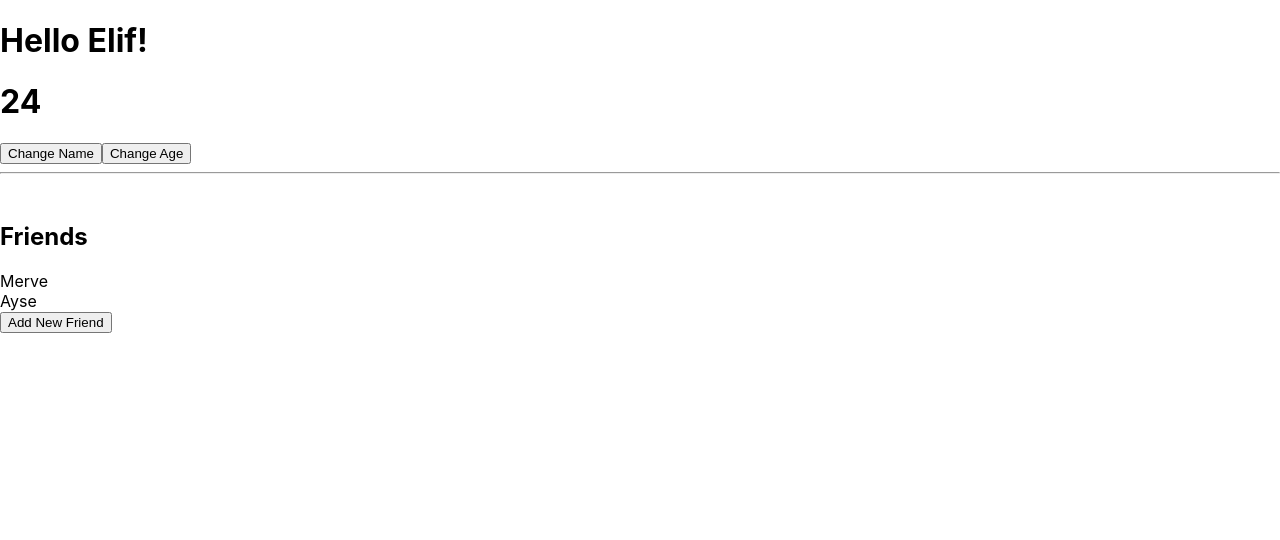
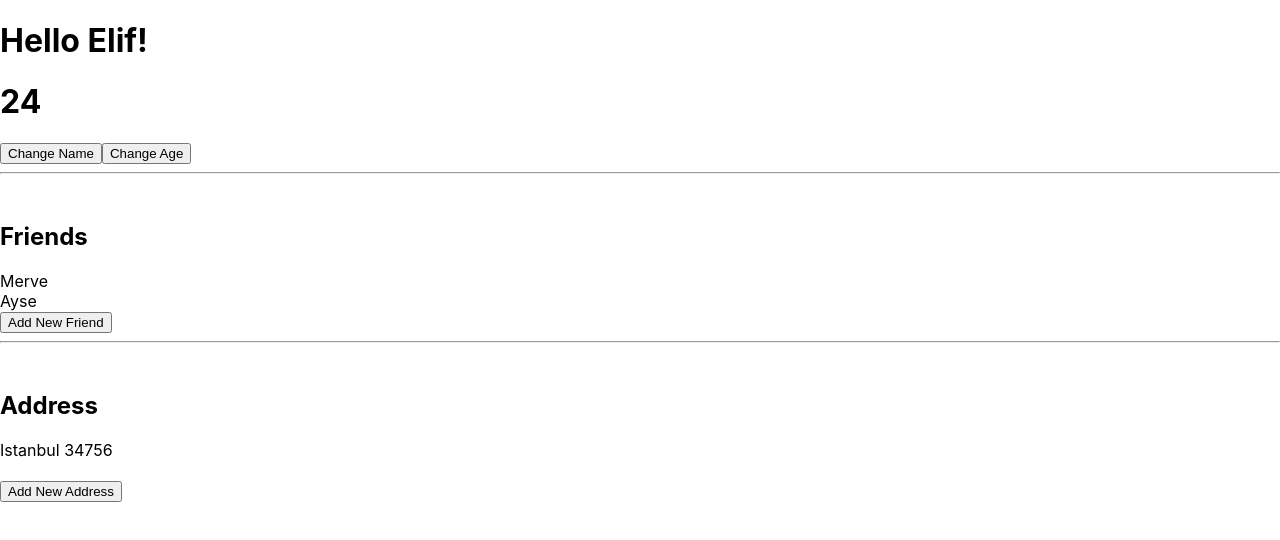
Before and after one commit to elifsirinx/states, a React (Create React App) app: page / in a window 1280 px wide. Shown: the top 540 px of the page. Built offline with nearby package versions, Linux system fonts and the light colour scheme.

Commit message:
Object states

```diff
--- a/src/App.js
+++ b/src/App.js
@@ -18,14 +18,20 @@ import { useState } from "react";
  * Mesela aşağıdaki gibi friends arrayine yeni bir eleman eklerken ...friends vererek daha sonra eklenen eleman
  * yazılmalıdır.Atama yapılırken arrayName... kısmı array içindeki önceki değerlerin korunmasını sağlar.
  *
+ * Statelerde obje atama işlemi yaparken ...address.title kısmını kullandık. Bu şekilde kullandığımız zaman title
+ * kısmını defaulttaki değerden alır. Diğer alanlar için default almak istersek bu şekilde alabiliriz.
+ * ...objectName.fieldName. Bütün alanları güncelleyeceksek bu kısma ihtiyacımız olamayacaktır.
+ *
  */
 
 function App() {
   //const [StateName, StateChangedFunctionName] = useState('defaultValue');
   const [name, setName] = useState("Elif");
   const [age, setAge] = useState("24");
-  //Array states
+  //Array state
   const [friends, setFriens] = useState(["Merve", "Ayse"]);
+  //Object state
+  const [address, setAddress] = useState({ title: "Istanbul", zip: 34756 });
 
   console.log(age, name);
 
@@ -48,6 +54,21 @@ function App() {
       <button onClick={() => setFriens([...friends, "Elf"])}>
         Add New Friend
       </button>
+
+      <hr />
+      <br></br>
+
+      <h2>Address</h2>
+      <div>
+        {address.title} {address.zip}
+      </div>
+
+      <br></br>
+      <button
+        onClick={() => setAddress({ ...address, title: "İzmir", zip: 35743 })}
+      >
+        Add New Address
+      </button>
     </div>
   );
 }
```
